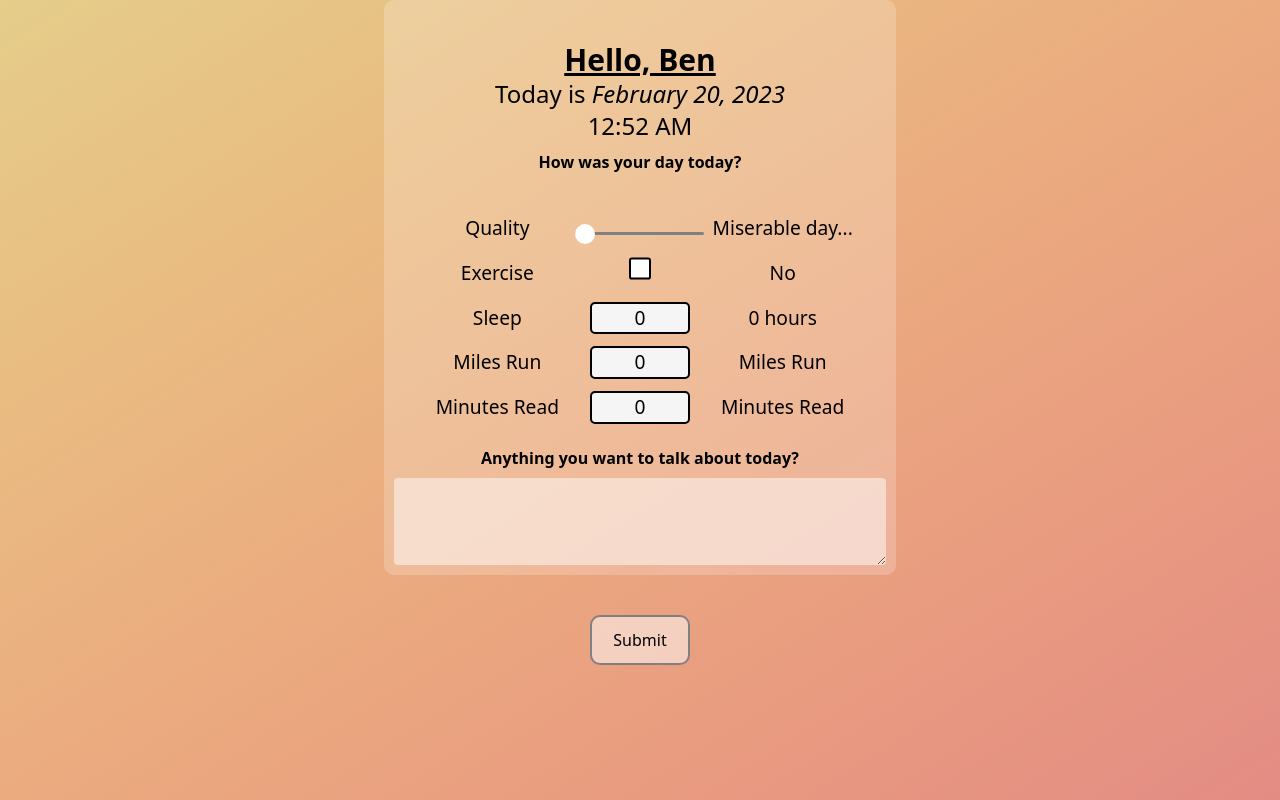
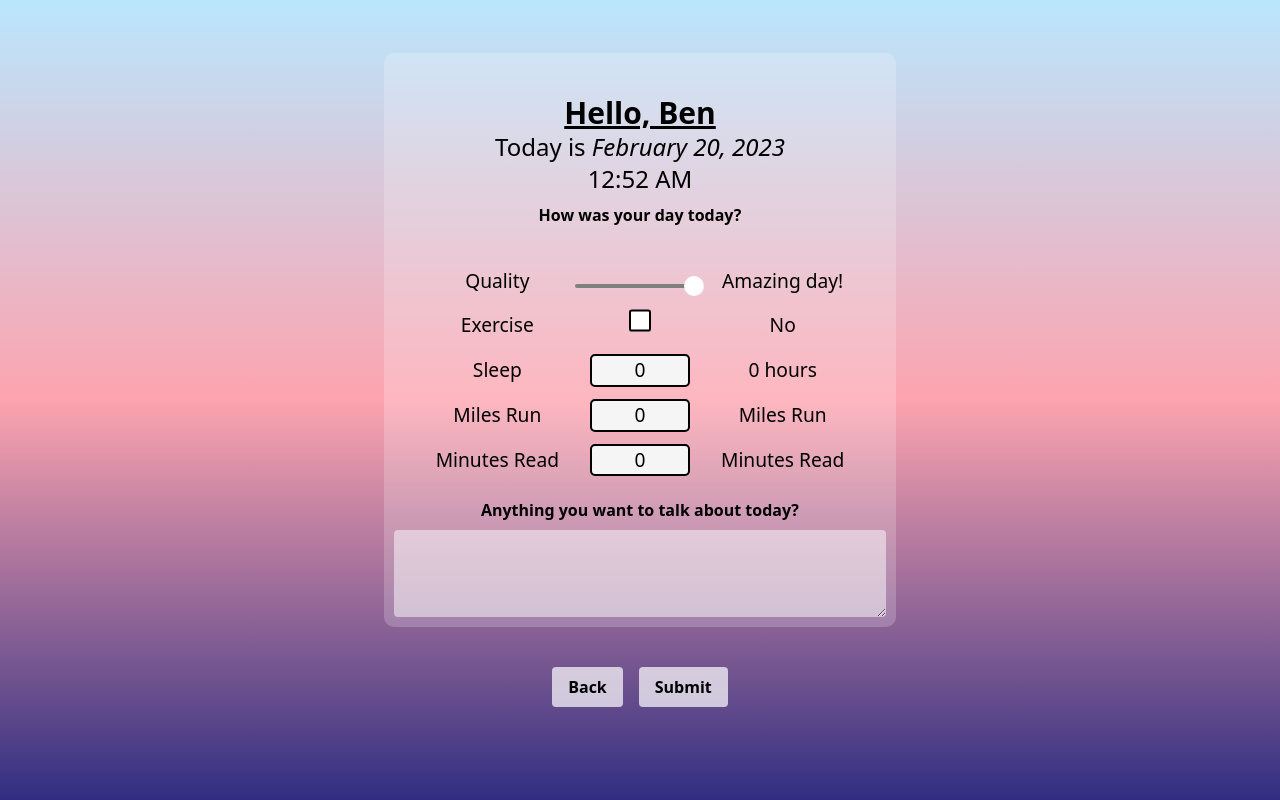
Before and after one commit to Pawtang/sunny-front, a React (Create React App) app in the folder Sunny/: page /day in a window 1280 px wide. Built offline with nearby package versions, Linux system fonts and the light colour scheme.

Commit message:
linking up

```diff
--- a/Sunny/src/components/CalendarDay.tsx
+++ b/Sunny/src/components/CalendarDay.tsx
@@ -2,6 +2,7 @@ import React, { FunctionComponent } from "react";
 import { useState } from "react";
 import dayjs from "dayjs";
 import { Interface } from "readline";
+import { Link } from "react-router-dom";
 
 interface calendarDayProps {
   dayIndex: number;
@@ -14,7 +15,13 @@ const CalendarDay: FunctionComponent<calendarDayProps> = (props) => {
         255 - dayIndex * 0.5 + 30
       })`,
     };
-    return <div className="dayBox w-6 h-6 bg-black m-2" style={divStyle}></div>;
+    return (
+      <Link to="/Day">
+        <div className="dayBox w-12 h-12 m-2 rounded" style={divStyle}>
+          <h1 className="text-large text-center">{dayIndex}</h1>
+        </div>
+      </Link>
+    );
   }
 };
 
--- a/Sunny/src/components/Day.tsx
+++ b/Sunny/src/components/Day.tsx
@@ -3,20 +3,46 @@ import React, { FunctionComponent } from "react";
 import BooleanRating from "../elements/BooleanRating";
 import NumberRating from "../elements/NumberRating";
 import RangeRating from "../elements/RangeRating";
-import dayjs from "dayjs";
+import dayjs, { Dayjs } from "dayjs";
+import Button from "../elements/Button";
 const today = dayjs();
 
 const Day: FunctionComponent = () => {
   // const [dailyRating, setDailyRating] = useState(0);
 
   const time = today.format("h:mm A");
+  // const daytimeGradient = (timestamp: Dayjs) => {
+  //   switch (timestamp) {
+  //     case (dawn) {
+  //       return('bg-gradient-to-b from-sky-200 via-rose-300 to-indigo-900')
+  //     }
+  //     case (sunrise) {
+  //       return('bg-gradient-to-b from-sky-200 via-rose-300 to-indigo-900')
+  //     }
+  //     case (noon) {
+  //       return('bg-gradient-to-b from-sky-200 via-rose-300 to-indigo-900')
+  //     }
+  //     case (sunset) {
+  //       return('bg-gradient-to-b from-sky-200 via-rose-300 to-indigo-900')
+  //     }
+  //     case (dusk) {
+  //       return('bg-gradient-to-b from-sky-200 via-rose-300 to-indigo-900')
+  //     }
+
+  //   }
+  // }
 
   return (
-    <div className="Day h-screen">
-      <div className="journal align-middle max-w-lg mx-auto">
+    <div
+      className={`Day h-screen w-screen flex items-center bg-gradient-to-b from-sky-200 via-rose-300 to-indigo-900 `}
+    >
+      <div className="container mx-auto">
+        <div className="journal max-w-lg mx-auto">
           <div className="container mx-auto p-4 mt-4 ">
-          <div className="mx-auto ">
-            <h1 className="text-3xl font-bold underline center ">Hello, Ben</h1>
+            <div className="mx-auto">
+              <h1 className="text-3xl font-bold underline center ">
+                Hello, Ben
+              </h1>
               <h2 className="center text-2xl">
                 Today is <i>{today.format("MMMM DD, YYYY")}</i>
               </h2>
@@ -45,8 +71,18 @@ const Day: FunctionComponent = () => {
             ></textarea>
           </div>
         </div>
-      <div className="container submit mx-auto flex flex-col items-center m-10">
-        <button className=" btn-submit">Submit</button>
+        <div className="container submit mx-auto m-10 mx-auto flex justify-center max-w-sm">
+          <Button
+            linkTo="/Month"
+            buttonText="Back"
+            styleTags="text-center"
+          ></Button>
+          <Button
+            linkTo=""
+            buttonText="Submit"
+            styleTags="text-center"
+          ></Button>
+        </div>
       </div>
     </div>
   );
--- a/Sunny/src/components/Home.tsx
+++ b/Sunny/src/components/Home.tsx
@@ -1,18 +1,21 @@
 import { Link } from "react-router-dom";
 import React, { FunctionComponent } from "react";
+import Button from "../elements/Button";
 // import Month from "./Month";
 // import Day from "./Day";
 
 const Home: FunctionComponent = () => {
   return (
-    <div className="container">
-      <h2>Welcome to the homepage!</h2>
-      <p>Landing page and call-to-action</p>
-      <nav>
-        <Link to="/Day">
-          <button>Daily Quality Tracker</button>
-        </Link>
-      </nav>
+    <div className="bg-gradient-to-r from-cyan-500 to-blue-500 container-fluid h-screen w-screen flex items-center">
+      <div className="container flex justify-center mx-auto">
+        <div className="container border mx-auto">
+          <h2>Welcome to the homepage!</h2>
+          <p>Landing page and call-to-action</p>
+          <nav>
+            <Button linkTo="/Month" buttonText="Daily Quality Tracker"></Button>
+          </nav>
+        </div>
+      </div>
     </div>
   );
 };
--- a/Sunny/src/components/Month.tsx
+++ b/Sunny/src/components/Month.tsx
@@ -9,21 +9,19 @@ const Month: FunctionComponent = () => {
   const yearCount = 365;
   const [isMonth, setIsMonth] = useState(true);
   const containerStyle = () => {
-    return isMonth ? "grid-cols-7" : "grid-cols-32";
+    return isMonth ? "grid-cols-7" : "grid-cols-16";
   };
 
   return (
     <div className="Month h-screen">
       <div className="container mx-auto mt-24">
-        <h1>Test Daily Tracker</h1>
-        <p>
-          <i>Today is {today.format("MMMM DD, YYYY")}</i>
-        </p>
-        <p>
+        <h1 className="text-2xl">Today is {today.format("MMMM DD, YYYY")}</h1>
+
+        <h1 className="text-xl">
           There are {today.daysInMonth()} days in {today.format("MMMM")}
           .<br />
           One box represents each day:
-        </p>
+        </h1>
         <div
           className={` container grid place-content-center ${containerStyle()}`}
         >
@@ -34,15 +32,6 @@ const Month: FunctionComponent = () => {
             </div>
           ))}
         </div>
-        <nav>
-          <button
-            onClick={() => {
-              isMonth ? setIsMonth(false) : setIsMonth(true);
-            }}
-          >
-            {isMonth ? "Show Year" : "Show Month"}
-          </button>
-        </nav>
       </div>
     </div>
   );
--- /dev/null
+++ b/Sunny/src/elements/ActionButton.tsx
@@ -0,0 +1,24 @@
+import React, { FunctionComponent, FunctionComponentElement } from "react";
+import { Interface } from "readline";
+import { Link } from "react-router-dom";
+
+interface buttonProps {
+  buttonText: string;
+  onClick: string;
+  styleTags?: string;
+}
+
+const Button: FunctionComponent<buttonProps> = (props) => {
+  const { buttonText, onClick, styleTags } = props;
+  return (
+    <Link to={linkTo}>
+      <button
+        className={`bg-white/70 hover:bg-white active:outline-double text-black font-bold py-2 px-4 mx-2 rounded ${styleTags}`}
+      >
+        {buttonText}
+      </button>
+    </Link>
+  );
+};
+
+export default Button;
--- /dev/null
+++ b/Sunny/src/elements/Button.tsx
@@ -0,0 +1,24 @@
+import React, { FunctionComponent, FunctionComponentElement } from "react";
+import { Interface } from "readline";
+import { Link } from "react-router-dom";
+
+interface buttonProps {
+  buttonText: string;
+  linkTo: string;
+  styleTags?: string;
+}
+
+const Button: FunctionComponent<buttonProps> = (props) => {
+  const { buttonText, linkTo, styleTags } = props;
+  return (
+    <Link to={linkTo}>
+      <button
+        className={`bg-white/70 hover:bg-white active:outline-double text-black font-bold py-2 px-4 mx-2 rounded ${styleTags}`}
+      >
+        {buttonText}
+      </button>
+    </Link>
+  );
+};
+
+export default Button;
--- a/Sunny/src/elements/NumberRating.tsx
+++ b/Sunny/src/elements/NumberRating.tsx
@@ -18,7 +18,7 @@ const NumberRating: FunctionComponent<ratingProps> = (props) => {
   const [rating, setRating] = useState(0);
 
   return (
-    <div className="container-fluid dayrating mx-auto px-6">
+    <div className="container dayrating mx-auto px-6">
       <div className="grid grid-cols-3 mx-auto p-2">
         <div className="border-1 mx-auto">{value}</div>
         <div className="border-1 mx-auto">
--- a/Sunny/src/elements/RangeRating.tsx
+++ b/Sunny/src/elements/RangeRating.tsx
@@ -25,7 +25,7 @@ interface ratingProps {
 
 const RangeRating: FunctionComponent<ratingProps> = (props) => {
   const { value } = props;
-  const [rating, setRating] = useState(0);
+  const [rating, setRating] = useState(4);
 
   return (
     <div className="container dayrating mx-auto px-6">
--- a/Sunny/src/styles/App.css
+++ b/Sunny/src/styles/App.css
@@ -125,7 +125,7 @@ input[type="number"] {
   translate: 0 -10px;
 }
 
-.Day {
+/* .Day {
   background-image: linear-gradient(
     to right bottom,
     #e5cd8a,
@@ -134,7 +134,7 @@ input[type="number"] {
     #e99b80,
     #e38c84
   );
-}
+} */
 
 .btn-submit {
   width: 100px;
```
Lines whose indentation alone changed are shown as unchanged.
